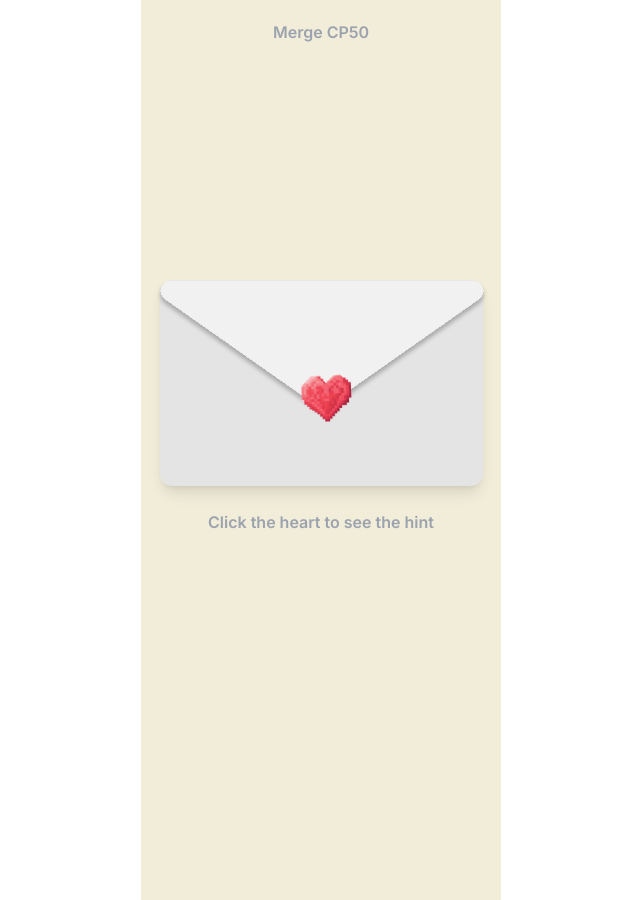
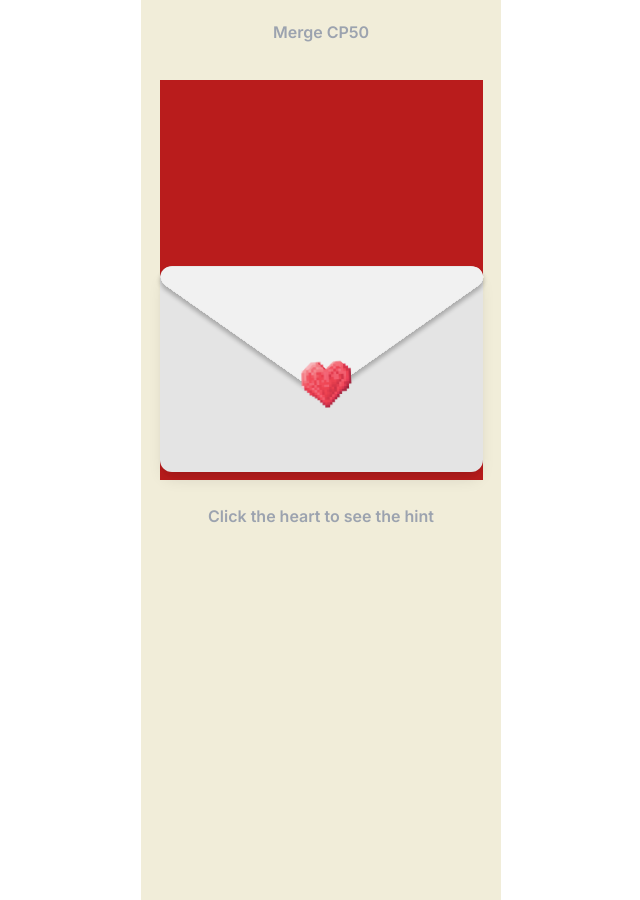
Before and after one commit to Phongit-Khanthawisood/merge-cp-50-buddy, a Next.js app: page /phase2/envalope in a window 1280 px wide. Shown: the whole page, without its empty margins (319-959 px from the left). Built offline with nearby package versions, Linux system fonts and the light colour scheme.

Commit message:
add: set envelope open

```diff
--- a/src/app/phase2/envalope/page.tsx
+++ b/src/app/phase2/envalope/page.tsx
@@ -1,26 +1,54 @@
 "use client";
 import Image from "next/image";
+import Link from "next/link";
+import { useState } from "react";
 
 export default function Home() {
+  const [open, setOpen] = useState(false);
   return (
     <main className="flex min-h-[900px] h-screen items-center flex-col sm:max-w-[360px] sm:mx-auto relative bg-[#F1EDD9] overflow-hidden ">
       <p className="text-gray-400 font-semibold text-center top-5 absolute">
         Merge CP50
       </p>
 
-      <div className="mt-[20vh]">
-        <EnvalopeClose />
+      <div
+        className="mt-[10vh] w-[323px] h-[400px] bg-red-700 relative"
+        onClick={(e) => {
+          setOpen(true);
+        }}
+      >
+        {open ? <EnvalopeOpen /> : <EnvalopeClose />}
+      </div>
+      {open ? (
+        <div className="text-gray-400 font-semibold text-center mt-6 justify-center items-center flex flex-col space-y-2">
+          <p className="text-red-700 font-mitr text-sm">
+            ฝากข้อความถึงบัดดี้ / บัดเดอร์ของคุณได้ที่
+          </p>
+          <Link
+            href="https://www.instagram.com/comeng.official/"
+            target="_blank"
+            className="w-52 shadow-md shadow-gray-600 rounded-[50px] h-12 bg-[#40B8CE] flex flex-row items-center p-2"
+          >
+            <div className="w-10 h-10 bg-[#E8EFF0] rounded-full flex items-center justify-center">
+              <Image src="/ig.png" alt="ig" width={30} height={30} />
+            </div>
+            <p className="ml-4 text-white font-mitr font-normal">
+              comeng.official
+            </p>
+          </Link>
+        </div>
+      ) : (
         <p className="text-gray-400 font-semibold text-center mt-6">
           Click the heart to see the hint
         </p>
-      </div>
+      )}
     </main>
   );
 }
 
 const EnvalopeClose = () => {
   return (
-    <section className="relative font-mitr text-white mt-[15vh] text-center p-0 font-semibold w-[323px] h-[206px] mx-auto space-y-[3px]">
+    <div className="absolute bottom-2 font-mitr text-white mt-[15vh] text-center p-0 font-semibold w-[323px] h-[206px] mx-auto space-y-[3px]">
       <div className="bg-[#E4E4E4] h-[206px] w-[323px] rounded-xl p-0 shadow-lg">
         <div className="absolute top-0 -left-[4px]">
           <EnvalopeTip />
@@ -29,7 +57,24 @@ const EnvalopeClose = () => {
           <Image src="/heart.png" width={75} height={75} alt="heart" />
         </div>
       </div>
-    </section>
+    </div>
+  );
+};
+const EnvalopeOpen = () => {
+  return (
+    <div className="absolute bottom-2 font-mitr text-white mt-[15vh] text-center p-0 font-semibold w-[323px] h-[206px] mx-auto space-y-[3px]">
+      <div className="w-[90%] absolute h-[90%] flex items-center justify-center bg-[#B99470] left-4">
+        <p>( คำใบ้บัดดี้ )</p>
+      </div>
+      <div className="bg-[#E4E4E4] h-[206px] w-[323px] rounded-xl p-0 shadow-lg">
+        <div className="absolute top-0 -left-[4px]">
+          <EnvalopeTip />
+        </div>
+        <div className="absolute top-[40%] left-[40%]">
+          <Image src="/heart.png" width={75} height={75} alt="heart" />
+        </div>
+      </div>
+    </div>
   );
 };
 
--- a/tailwind.config.ts
+++ b/tailwind.config.ts
@@ -74,11 +74,16 @@ const config = {
           '0%, 100%': { transform: 'rotate(-5deg)' },
           '50%': { transform: 'rotate(5deg)' },
         },
+        'flip-180': {
+          '0%': { transform: 'rotateY(0deg)' },
+          '100%': { transform: 'rotateY(180deg)' },
+        },
       },
       animation: {
         "accordion-down": "accordion-down 0.2s ease-out",
         "accordion-up": "accordion-up 0.2s ease-out",
         'rotate-left-right': 'rotate-left-right 2s infinite',
+        'flip-180': 'flip-180 1s forwards',
       },
     },
   },
```
Also changed, not shown: public/ig.png (added).
